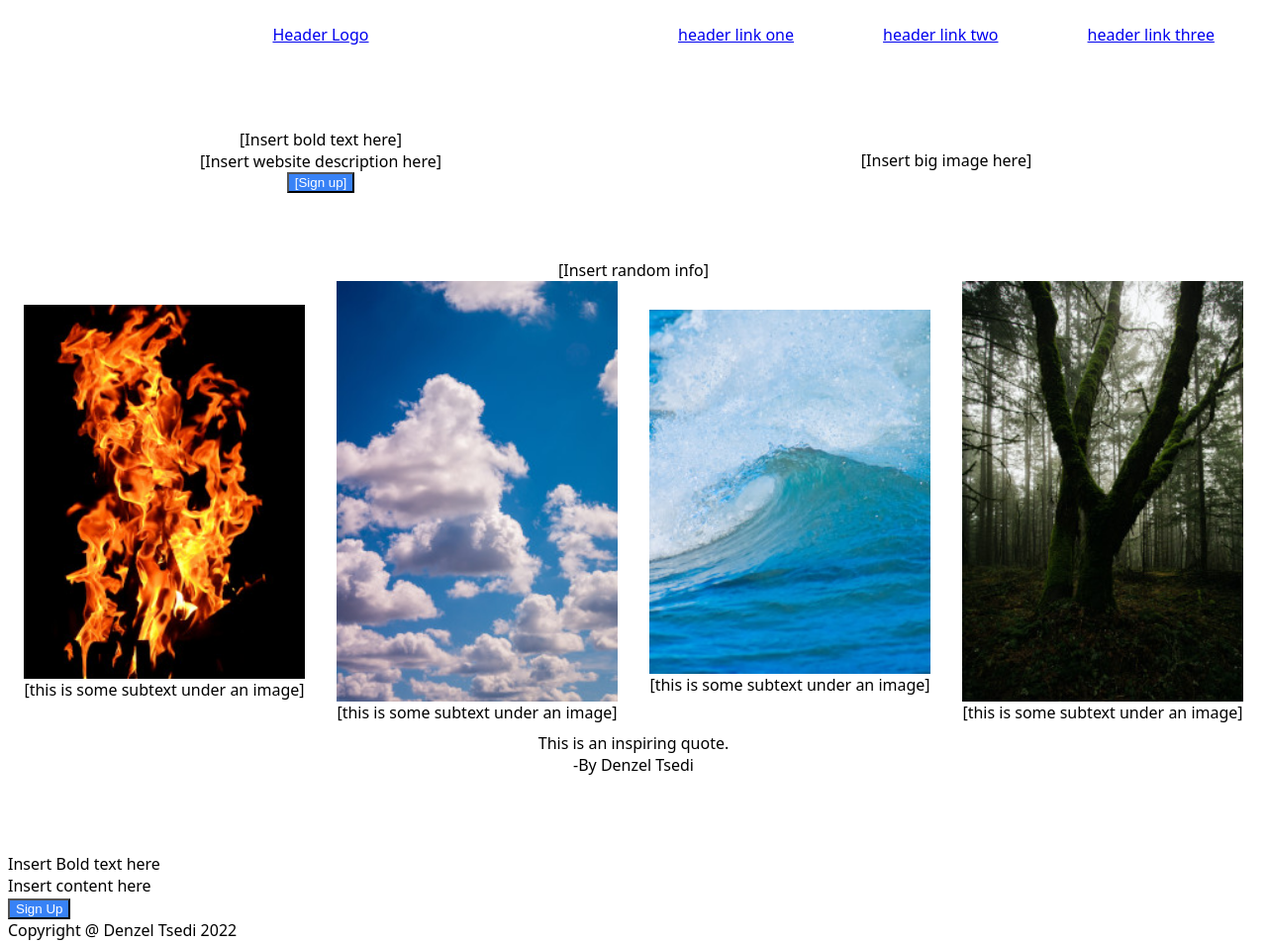
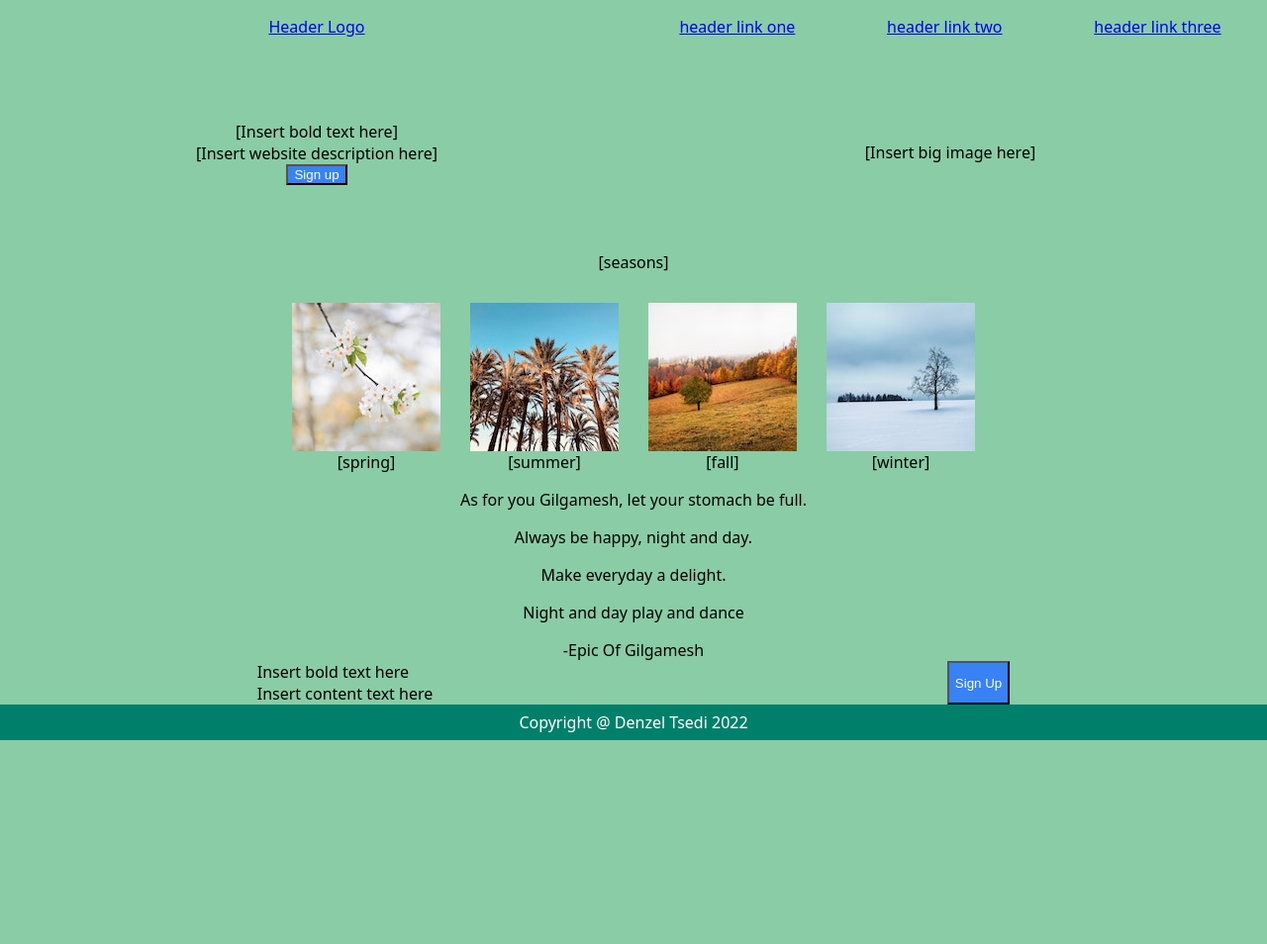
Before and after one commit to DenzelTsedi/odin-landing-page, a plain HTML site: page index.html in a window 1280 px wide. Shown: the whole page at 99% size. After the commit the page ends 800 px from the top, so only its background shows below. Drawn offline with Linux system fonts and the light colour scheme.

Commit message:
updated format

```diff
--- a/index.html
+++ b/index.html
@@ -26,7 +26,7 @@
             [Insert website description here]
             </div>
             <button class="button1">
-            [Sign up]
+            Sign up
             </button>
         </div>
         <div class="big">
@@ -41,24 +41,24 @@
     <div class="content2">
 
         <div class="random">
-            [Insert random info]
+            [seasons]
         </div>
 
         <div class="info">
-            <img src="./images/fire2.jpg" alt="fire">
-            <div class="text">[this is some subtext under an image]</div>
+            <img src="./images/spring.jpg" alt="fall">
+            <div class="text">[spring]</div>
           </div>
           <div class="info">
-            <img src="./images/air2.jpg" alt="air">
-            <div class="text">[this is some subtext under an image]</div>
+            <img src="./images/summer.jpg" alt="summer">
+            <div class="text">[summer]</div>
           </div>
           <div class="info">
-            <img src="./images/water2.jpg" alt="water">
-            <div class="text">[this is some subtext under an image]</div>
+            <img src="./images/fall.jpg" alt="fall">
+            <div class="text">[fall]</div>
           </div>
           <div class="info">
-            <img src="./images/earth2.jpg" alt="earth">
-            <div class="text">[this is some subtext under an image]</div>
+            <img src="./images/winter.jpg" alt="winter">
+            <div class="text">[winter]</div>
           </div>
 
     </div>
@@ -66,20 +66,25 @@
 
     <div class="content3">
         <div class="quote">
-            This is an inspiring quote.
+            <p>As for you Gilgamesh, let your stomach be full.</p>
+            <p>Always be happy, night and day.</p>
+            <p>Make everyday a delight.</p>
+            <p>Night and day play and dance </p>
         </div>
         <div class="credit">
-            -By Denzel Tsedi
+            -Epic Of Gilgamesh
         </div>
 
     </div>
 
     <div class="content4">
+        <div class="container2">
         <div class="bold">
-            Insert Bold text here
+            Insert bold text here
         </div>
         <div class="credit">
-            Insert content here
+            Insert content text here
+        </div>
         </div>
         <button class="button2">
             Sign Up
@@ -91,7 +96,7 @@
 
 
 
-    <div class="foooter">
+    <div class="footer">
 
         Copyright @ Denzel Tsedi 2022
 
--- a/styles.css
+++ b/styles.css
@@ -1,7 +1,10 @@
 body{
     font-family: system-ui, -apple-system, BlinkMacSystemFont, 'Segoe UI', Roboto, Oxygen, Ubuntu, Cantarell, 'Open Sans', 'Helvetica Neue', sans-serif;
+    margin: 0px;
+    min-height: 100vh;
     display: flex;
     flex-direction: column;
+    background-color:rgba(1, 146, 61, 0.459);
 }
 
 .header {
@@ -46,8 +49,8 @@ ul {
 .content2 {
     display: flex;
     flex-wrap: wrap;
-    justify-content: space-around;
-    max-height: 400px;
+    justify-content: center;
+    gap: 30px;
 }
 
 .random {
@@ -60,6 +63,7 @@ ul {
     display: flex;
     flex-direction: column;
     justify-content: center;
+    text-align: center;
 }
 
 .content3 {
@@ -67,23 +71,28 @@ ul {
     flex-direction: column;
     justify-content: center;
     align-items: center;
-    height: 200px;
 }
 
-.container4 {
+.content4 {
+    display: flex;
+    flex-wrap: wrap;
+    justify-content: space-around;
+}
+
+.container2 {
     display: flex;
     flex-direction: column;
-    height: 200px;
-    justify-content: center;
-    align-items: center;
+    max-width: fit-content;
 }
-
 
 .footer {
     display: flex;
     flex-shrink: 0;
+    height: 36px;
     justify-content: center;
-
+    align-items: center;
+    background-color: #00806a;
+    color: white;
 }
 
 button {
@@ -94,7 +103,10 @@ button {
 .img {
     display: flex;
     justify-content: center;
-    flex: 0 1 0;
-    width: 50%;
-    height: 50%;
+    align-self: center;
+
 }
+
+.quote {
+    text-align: center;
+}
```
Also changed, not shown: images/air2.jpg (deleted), images/earth2.jpg (deleted), images/fall.jpg (added), images/fire.jpg (deleted), images/fire2.jpg (deleted), images/spring.jpg (added), images/summer.jpg (added), images/water2.jpg (deleted), images/winter.jpg (added), 2 other files.
